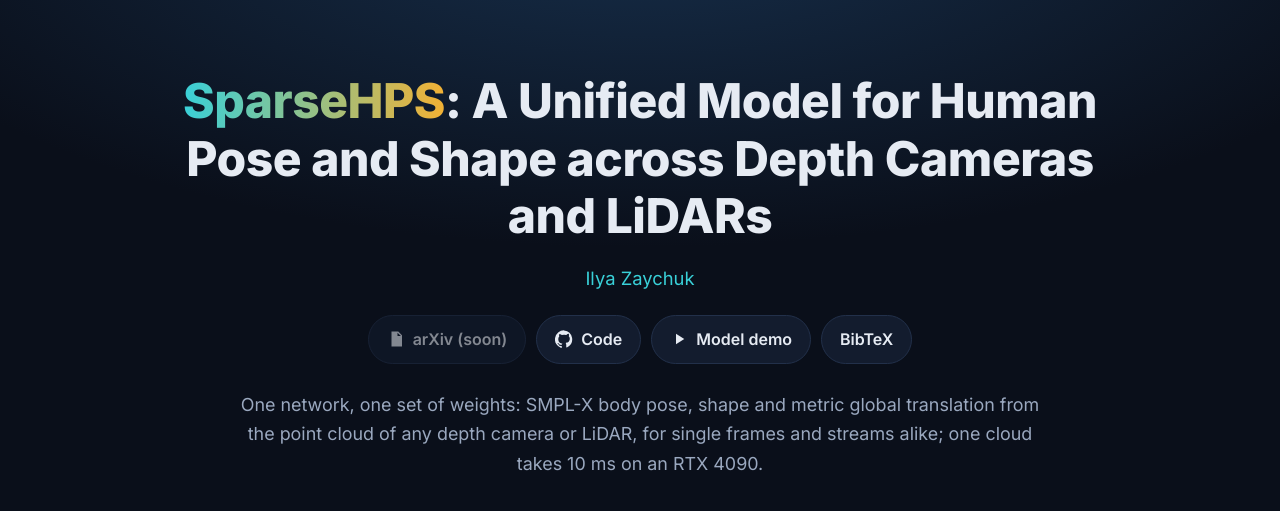
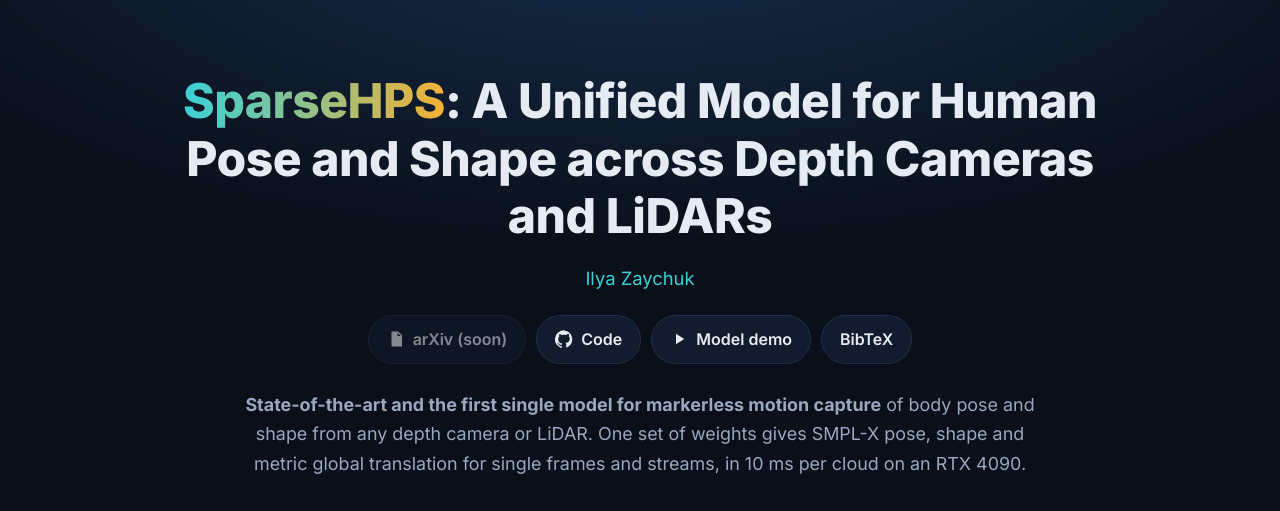
Before and after one commit to GhostLate/SparseHPS, a plain HTML site: page index.html in a window 1280 px wide. Shown: the top 511 px of the page. Drawn offline with Linux system fonts and the light colour scheme.

Commit message:
Tagline: state-of-the-art and the first single model for markerless motion capture of body pose and shape

```diff
--- a/index.html
+++ b/index.html
@@ -4,9 +4,9 @@
   <meta charset="utf-8">
   <meta name="viewport" content="width=device-width, initial-scale=1">
   <title>SparseHPS: Human Pose and Shape across Depth Cameras and LiDARs</title>
-  <meta name="description" content="SparseHPS recovers SMPL-X pose, shape and global translation from a human point cloud of any depth camera or LiDAR with one set of weights.">
+  <meta name="description" content="SparseHPS: state-of-the-art and the first single model for markerless motion capture of body pose and shape from any depth camera or LiDAR, in real time (10 ms).">
   <meta property="og:title" content="SparseHPS: A Unified Model for Human Pose and Shape across Depth Cameras and LiDARs">
-  <meta property="og:description" content="One network for depth cameras and LiDARs: SMPL-X pose, shape and global translation from a point cloud, 10 ms per cloud.">
+  <meta property="og:description" content="State-of-the-art and the first single model for markerless motion capture of body pose and shape from any depth camera or LiDAR, running in real time (10 ms); demonstrated driving a Unitree G1 humanoid in simulation.">
   <meta property="og:type" content="website">
   <meta property="og:url" content="https://ghostlate.github.io/SparseHPS/">
   <meta property="og:image" content="https://ghostlate.github.io/SparseHPS/static/img/og.jpg">
@@ -34,9 +34,9 @@
         <svg viewBox="0 0 24 24" aria-hidden="true"><path d="M8 5v14l11-7z"/></svg>Model demo</a>
       <a class="btn" href="#bibtex">BibTeX</a>
     </div>
-    <p class="tldr">One network, one set of weights: SMPL-X body pose, shape and metric global translation from the point
-      cloud of any depth camera or LiDAR, for single frames and streams alike; one cloud takes 10&nbsp;ms on an
-      RTX&nbsp;4090.</p>
+    <p class="tldr"><b>State-of-the-art and the first single model for markerless motion capture</b> of body pose and
+      shape from any depth camera or LiDAR. One set of weights gives SMPL-X pose, shape and metric global translation
+      for single frames and streams, in 10&nbsp;ms per cloud on an RTX&nbsp;4090.</p>
     <div class="video-main">
       <video src="static/video/teaser.mp4" poster="static/img/teaser_poster.jpg" autoplay muted loop playsinline controls preload="metadata"></video>
     </div>
```
Also changed, not shown: 1 other file.
